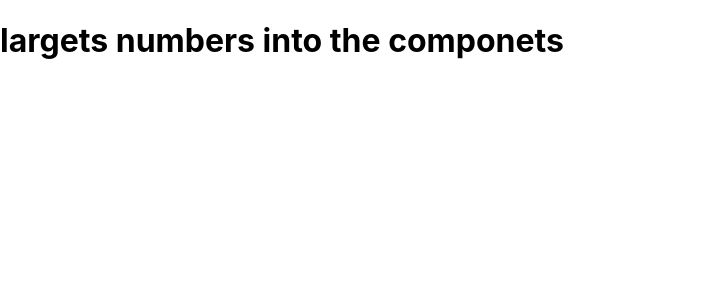
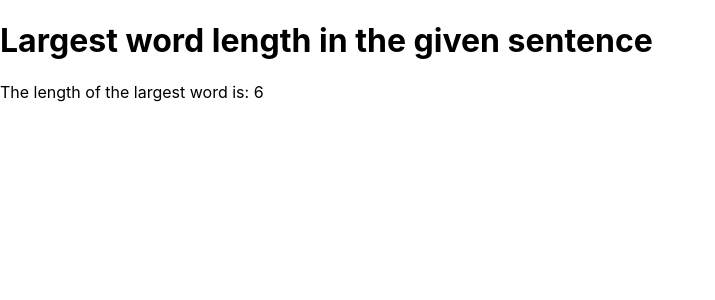
Before and after one commit to aniket2727/React-Interview, a React (Create React App) app in the folder app/: page / in a window 1280 px wide. Shown: the top 300 px of the page, without its empty margins (0-715 px from the left). Built offline with nearby package versions, Linux system fonts and the light colour scheme; no server answers.

Commit message:
add all changes

```diff
--- a/app/src/App.js
+++ b/app/src/App.js
@@ -199,10 +199,11 @@ import SelectComponets from "./Code40";
 import Radioscomponets from "./Code41";
 import Palindromcomponets from "./Code42";
 import LargestNumbercomponets from "./Code43";
+import LargetssentenceComponets from "./Code44";
 function App() {
   return (
     <div className="">
-       <LargestNumbercomponets/>
+       <LargetssentenceComponets/>
     </div>
   );
 }
--- /dev/null
+++ b/app/src/Code44.js
@@ -0,0 +1,33 @@
+
+
+
+// code is writtten by the aniket kadam
+// largest word in given sentence
+
+const LargestSentenceComponents = () => {
+    const handleLargestSentence = () => {
+      let sentence = "coding is easy";
+      const words = sentence.split(' ');
+      let maxLength = 0;
+
+      words.forEach(word => {
+        if (word.length > maxLength) {
+          maxLength = word.length;
+        }
+      });
+
+      return maxLength;
+    }
+
+    const result = handleLargestSentence();
+    console.log("The result is", result);
+
+    return (
+      <div>
+        <h1>Largest word length in the given sentence</h1>
+        <p>The length of the largest word is: {result}</p>
+      </div>
+    );
+  };
+
+  export default LargestSentenceComponents;
```
